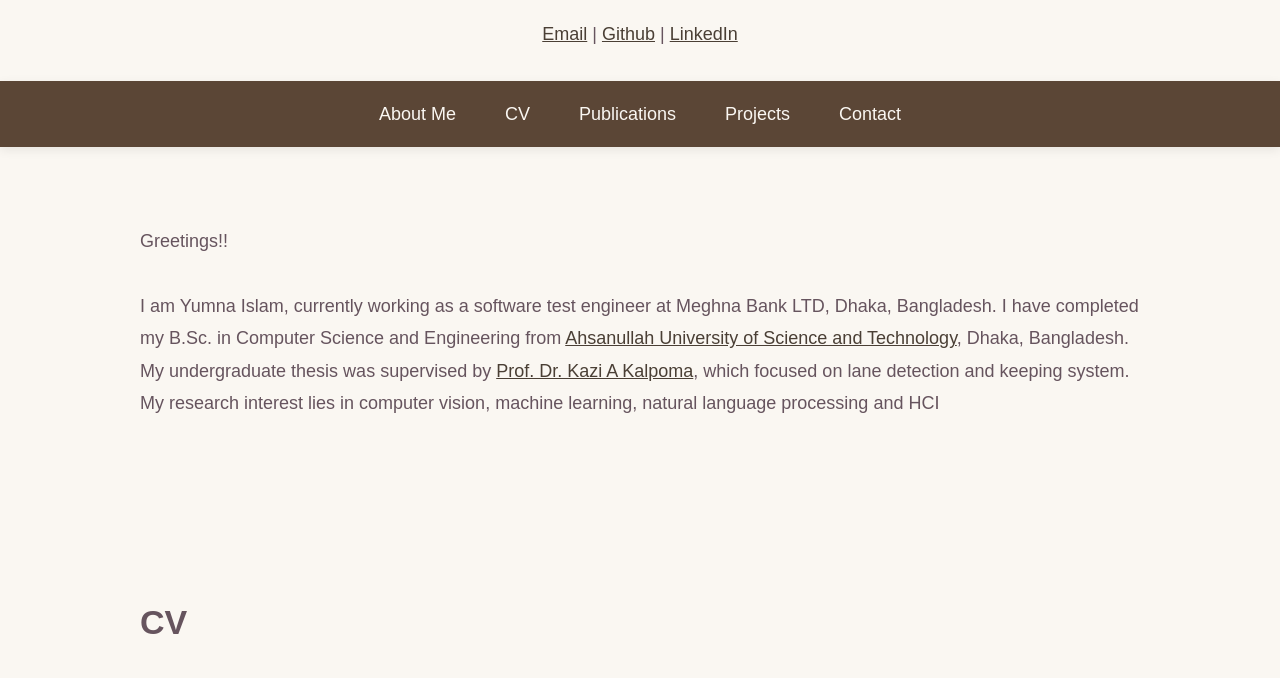
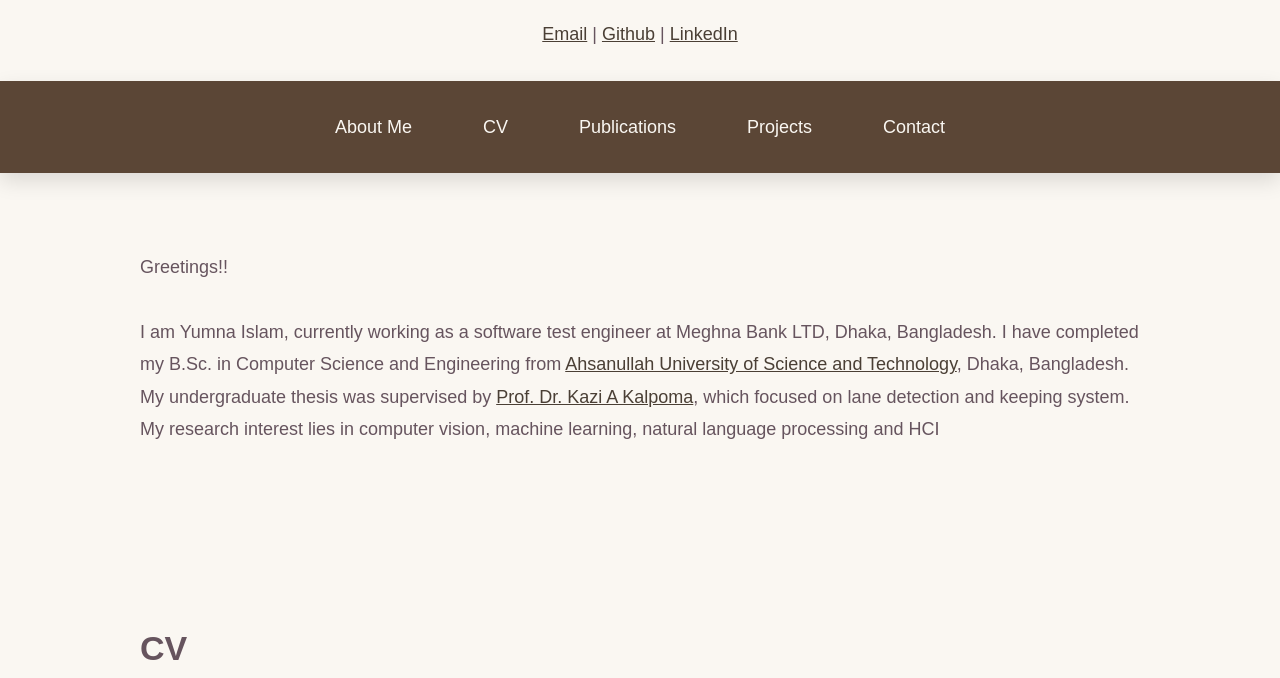
Before and after one commit to Yumna46/website, a plain HTML site: page index.html in a window 1280 px wide. Shown: the part 122-800 px from the top of the page. Drawn offline with Linux system fonts and the light colour scheme; a script that the page names is missing.

Commit message:
Update style.css

```diff
--- a/style.css
+++ b/style.css
@@ -1,10 +1,16 @@
 body {
-  margin:auto;
+  /*margin:auto;
   box-sizing:border-box;
   background-color: #FAF7F2/*#fefbf7*/;
-  font-family:"Arial", sans-serif;
+  /*font-family:"Arial", sans-serif;
 	font-size: 18px;
-	line-height:1.8
+	line-height:1.8*/
+	margin:0;
+    padding:0;
+    background:#FAF7F2;
+    font-family:Arial, sans-serif;
+    font-size:18px;
+    line-height:1.8;
 }
 
 
@@ -23,7 +29,7 @@ a{
 	color:#4A3F35;
 }
 nav{
-	position:sticky;
+	/*position:sticky;
 	top:0;
 	z-index:1000;
 	background-color:#5B4636;
@@ -33,13 +39,25 @@ nav{
 	box-shadow:0 3px 10px rgba(0,0,0,.08);
 	display:flex;
     justify-content:center;
+    gap:35px;*/
+	position: sticky;
+    top: 0;
+    z-index: 1000;
+    width: 100%;
+    background-color:#5B4636;
+    display:flex;
+    justify-content:center;
+    align-items:center;
     gap:35px;
+    padding:18px 0;
+    box-shadow:0 8px 20px rgba(0,0,0,.12);
+
 }
 nav a{
   	text-decoration:none;
 	color:#FAF7F2;
   	display:inline-block;
-  	padding:7px;
+  	padding:12px 18px;
   	transition: background-color 0.3s, color 0.3s;
 	font-size:18px;
 	font-weight:500;
@@ -50,6 +68,7 @@ nav a:hover{
 }
 section{
 	/*padding:20px;*/
+	width:min(1200px,92%);
   	color:#66545e;
 	max-width: 1000px; /* You can adjust the width as you like */
     margin: 0 auto; /* This centers the block */
```
